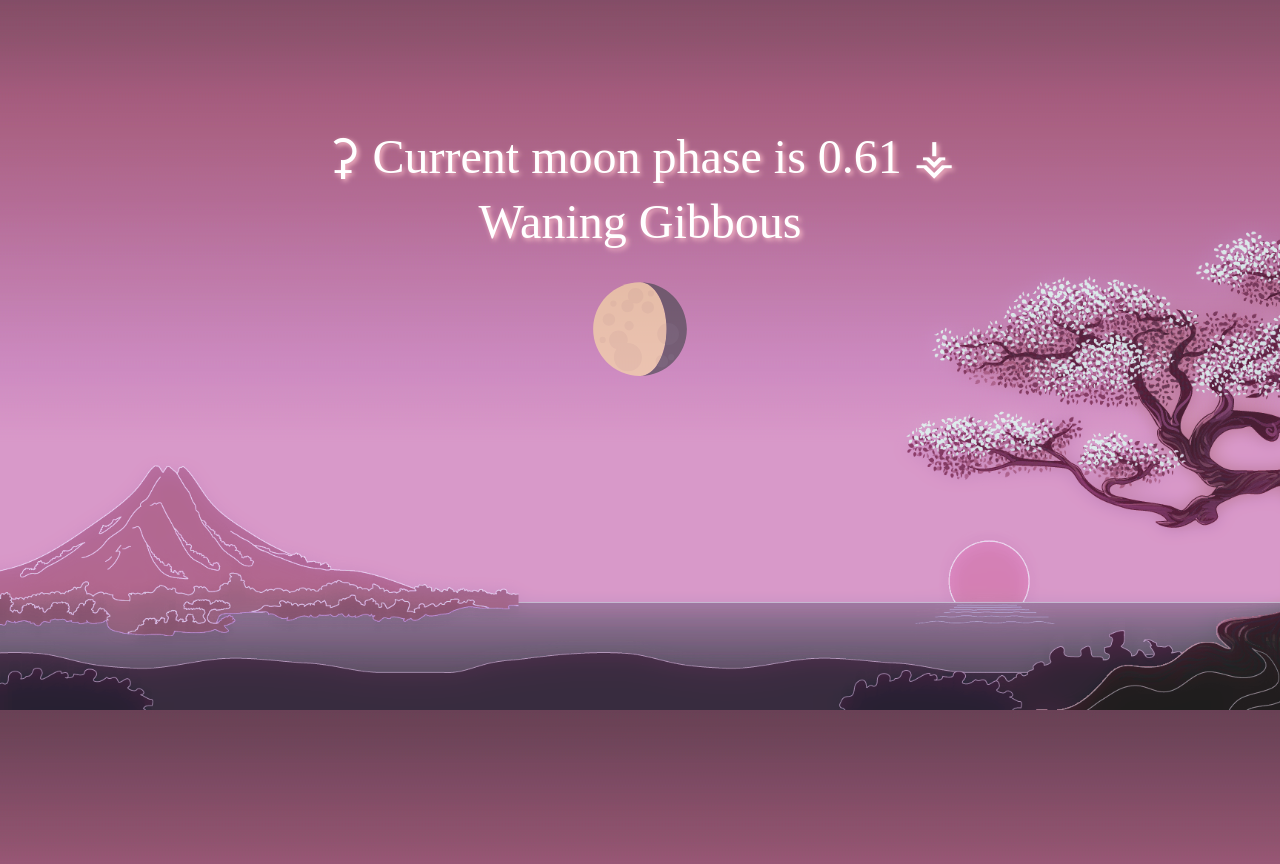
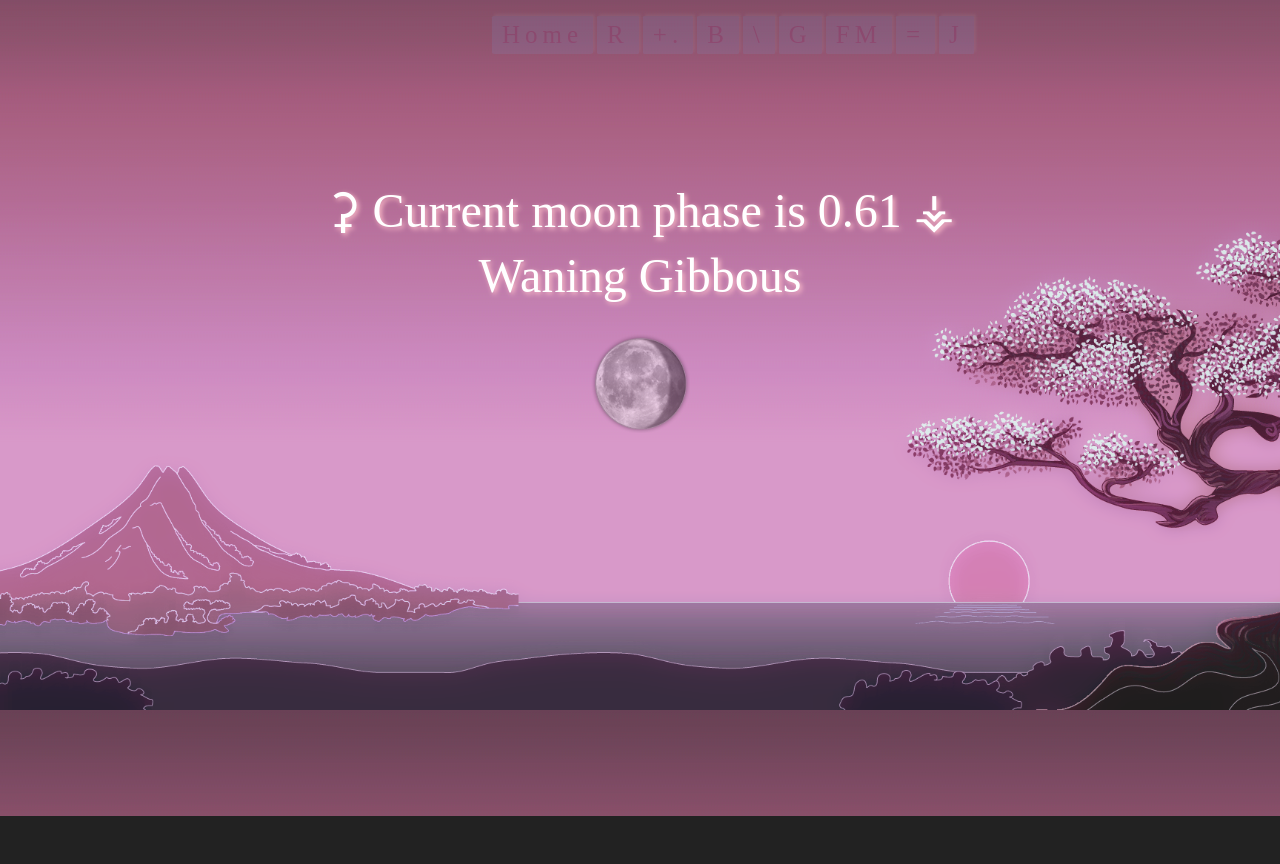
Before and after one commit to ammorris/moonTracker, a plain HTML site: page index.html in a window 1280 px wide. After the commit the page ends 816 px from the top, so only its background shows below. Drawn offline with Linux system fonts and the light colour scheme; a web font is replaced by a local one.

Commit message:
+Navigation
Added navigation bar to incorporate page into larger website.

```diff
--- a/css/css.css
+++ b/css/css.css
@@ -37,6 +37,35 @@ p {
 
 img {
 	width: 100px;
-	opacity: 0.6;
+	opacity: 0.55;
 	margin-top: 20px;
 }
+
+a {
+	text-decoration: none;
+	color: inherit;
+}
+
+.nav {
+	width: 60%;
+	margin-left: auto;
+	margin-right: 20px;
+	opacity: 0.1;
+	font-family: "Wingdings", serif;
+	text-decoration: none;
+}
+
+.nav li {
+	display: inline-block;
+	color: purple;
+	background-color: #70b7ff;
+	font-size: 25px;
+	letter-spacing: 5px;
+	border-radius: 3%;
+	box-shadow: 2px -2px 3px #bbb;
+	padding: 5px 10px;
+}
+.nav li:hover {
+	color: orange;
+	background-color: #fff;
+}
--- a/index.html
+++ b/index.html
@@ -8,6 +8,21 @@
 	<link href="https://fonts.googleapis.com/css?family=Pattaya|Arizonia|Spirax" rel="stylesheet">
 </head>
 <body>
+	<header>
+		<nav>
+			<ul class="nav">
+				<li><a href="../Guaranteed-Good-Shit/index.html">Home</a></li>
+				<li><a href="#Top">R</a></li>
+				<li><a href="http://www.outlook.com" target="_blank">+.</a></li>
+				<li><a href="https://www.youtube.com/" target="_blank">B</a></li>
+				<li><a href="https://kdp.amazon.com/en_US/" target="_blank">\</a></li>
+				<li><a href="http://www.google.com" target="_blank">G</a></li>
+				<li><a href="https://www.pineconeresearch.com/" target="_blank">FM</a></li>
+				<li><a href="http://www.adultswim.com/videos/off-the-air/" target="_blank">=</a></li>
+				<li><a href="../Guaranteed-Good-Shit/pages/games.html">J</a></li>
+			</ul>
+		</nav>
+	</header>
 	<div class="info"></div>
 	<script src="script/suncalc.js"></script>
 	<script src="script/script.js"></script>
--- a/script/script.js
+++ b/script/script.js
@@ -1,74 +1,121 @@
 var decimalPhase = SunCalc.getMoonIllumination(new Date()).phase;
-var phase = getPhase(decimalPhase);
+var phase = decimalToPhase(decimalPhase);
+var infoBox = document.getElementsByClassName("info")[0];
 
-// A function to return the approximate current lunar phase
-function getPhase(decimalPhase) {
-    var range1 = decimalPhase >= 0.0 && decimalPhase < 0.1;
-    var range2 = decimalPhase >= 0.1 && decimalPhase < 0.2;
-    var range3 = decimalPhase >= 0.2 && decimalPhase < 0.3;
-    var range4 = decimalPhase >= 0.3 && decimalPhase < 0.4;
-    var range5 = decimalPhase >= 0.4 && decimalPhase < 0.55;
-    var range6 = decimalPhase >= 0.55 && decimalPhase < 0.7;
-    var range7 = decimalPhase >= 0.7 && decimalPhase < 0.8;
-    var range8 = decimalPhase >= 0.8 && decimalPhase <= 1.0;
+// Display messages
+var message1 = document.createElement('p');
+message1.innerHTML = "&#9907; Current moon phase is " + decimalPhase.toFixed(2) + " &#9910;";
+infoBox.appendChild(message1);
 
-    if (range1) { return "New Moon"; }
-    else if (range2) { return "Waxing Crescent"; }
-    else if (range3) { return "First Quarter"; }
-    else if (range4) { return "Waxing Gibbous"; }
-    else if (range5) { return "Full Moon"; }
-    else if (range6) { return "Waning Gibbous"; }
-    else if (range7) { return "Last Quarter"; }
-    else if (range8) { return "Waning Crescent"; }
-    return error;
+var message2 = document.createElement('p');
+message2.innerHTML = phase;
+infoBox.appendChild(message2);
+
+var image = document.createElement('img');
+image.src = getPhaseImg(decimalPhase);
+infoBox.appendChild(image);
+
+function decimalToPhase(decimalPhase) {
+    var degrees = decimalPhase * 360;
+    var range = 360/8;
+    var low = 360 - range/2;
+    var high = (low + range) % 360;
+    var angles = ["New Moon", "Waxing Crescent", "First Quarter", "Waxing Gibbous",
+                  "Full Moon", "Waning Gibbous", "Last Quarter", "Waning Crescent"];
+
+    if (degrees >= low || degrees < high) { return "New Moon"; }
+    for (angle in angles) {
+        if (degrees >= low && degrees < high) { return angles[angle]; }
+        low = (low + range) % 360;
+        high = (high + range) % 360;
+    }
 }
 
-var message1 = document.createElement('p');
-message1.innerHTML = "&#9907; Current moon phase is " + decimalPhase.toFixed(2) + " &#9910;";
-document.getElementsByClassName("info")[0].appendChild(message1);
-var message2 = document.createElement('p');
-message2.innerHTML = phase;
-document.getElementsByClassName("info")[0].appendChild(message2);
-
-var image = document.createElement('img');
-var displayBox = document.getElementsByClassName("info")[0];
-
-if (phase.toLowerCase() == "new moon") {
-    image.src = "img/newMoon.svg";
-    displayBox.appendChild(image);
+// Returns a string to be used as an img src
+function getPhaseImg(decimalPhase) {
+    var degrees = decimalPhase * 360;
+    var range = 360/30;
+    var low = 360 - range/2;
+    var high = (low + range) % 360;
+    var fileName = "img/moon phase/";
+    if (degrees >= low || degrees < high) { fileName += 0; }
+    for (var i = 0; i < 30; i++) {
+        if (degrees >= low && degrees < high) { fileName += i; }
+        low = (low + range) % 360;
+        high = (high + range) % 360;
+    }
+    fileName += ".png"
+    return fileName;
 }
 
-else if (phase.toLowerCase() == "waxing crescent") {
-    image.src = "img/waxingCrescent.svg";
-    displayBox.appendChild(image);
-}
+// // A function to return the approximate current lunar phase
+// function getPhase(decimalPhase) {
+//     var range1 = decimalPhase >= 0.0 && decimalPhase < 0.1;
+//     var range2 = decimalPhase >= 0.1 && decimalPhase < 0.2;
+//     var range3 = decimalPhase >= 0.2 && decimalPhase < 0.3;
+//     var range4 = decimalPhase >= 0.3 && decimalPhase < 0.4;
+//     var range5 = decimalPhase >= 0.4 && decimalPhase < 0.55;
+//     var range6 = decimalPhase >= 0.55 && decimalPhase < 0.7;
+//     var range7 = decimalPhase >= 0.7 && decimalPhase < 0.8;
+//     var range8 = decimalPhase >= 0.8 && decimalPhase <= 1.0;
 
-else if (phase.toLowerCase() == "first quarter") {
-    image.src = "img/firstQuarter.svg";
-    displayBox.appendChild(image);
-}
+//     if (range1) { return "New Moon"; }
+//     else if (range2) { return "Waxing Crescent"; }
+//     else if (range3) { return "First Quarter"; }
+//     else if (range4) { return "Waxing Gibbous"; }
+//     else if (range5) { return "Full Moon"; }
+//     else if (range6) { return "Waning Gibbous"; }
+//     else if (range7) { return "Last Quarter"; }
+//     else if (range8) { return "Waning Crescent"; }
+//     return error;
+// }
 
-else if (phase.toLowerCase() == "waxing gibbous") {
-    image.src = "img/waxingGibbous.svg";
-    displayBox.appendChild(image);
-}
+// var message1 = document.createElement('p');
+// message1.innerHTML = "&#9907; Current moon phase is " + decimalPhase.toFixed(2) + " &#9910;";
+// document.getElementsByClassName("info")[0].appendChild(message1);
+// var message2 = document.createElement('p');
+// message2.innerHTML = phase;
+// document.getElementsByClassName("info")[0].appendChild(message2);
 
-else if (phase.toLowerCase() == "full moon") {
-    image.src = "img/fullMoon.svg";
-    displayBox.appendChild(image);
-}
+// var image = document.createElement('img');
+// var displayBox = document.getElementsByClassName("info")[0];
 
-else if (phase.toLowerCase() == "waning gibbous") {
-    image.src = "img/waningGibbous.svg";
-    displayBox.appendChild(image);
-}
+// if (phase.toLowerCase() == "new moon") {
+//     image.src = "img/newMoon.svg";
+//     displayBox.appendChild(image);
+// }
 
-else if (phase.toLowerCase() == "las quarter") {
-    image.src = "img/lastQuarter.svg";
-    displayBox.appendChild(image);
-}
+// else if (phase.toLowerCase() == "waxing crescent") {
+//     image.src = "img/waxingCrescent.svg";
+//     displayBox.appendChild(image);
+// }
 
-else if (phase.toLowerCase() == "waning crescent") {
-    image.src = "img/waningCrescent.svg";
-    displayBox.appendChild(image);
-}
+// else if (phase.toLowerCase() == "first quarter") {
+//     image.src = "img/firstQuarter.svg";
+//     displayBox.appendChild(image);
+// }
+
+// else if (phase.toLowerCase() == "waxing gibbous") {
+//     image.src = "img/waxingGibbous.svg";
+//     displayBox.appendChild(image);
+// }
+
+// else if (phase.toLowerCase() == "full moon") {
+//     image.src = "img/fullMoon.svg";
+//     displayBox.appendChild(image);
+// }
+
+// else if (phase.toLowerCase() == "waning gibbous") {
+//     image.src = "img/waningGibbous.svg";
+//     displayBox.appendChild(image);
+// }
+
+// else if (phase.toLowerCase() == "las quarter") {
+//     image.src = "img/lastQuarter.svg";
+//     displayBox.appendChild(image);
+// }
+
+// else if (phase.toLowerCase() == "waning crescent") {
+//     image.src = "img/waningCrescent.svg";
+//     displayBox.appendChild(image);
+// }
```
